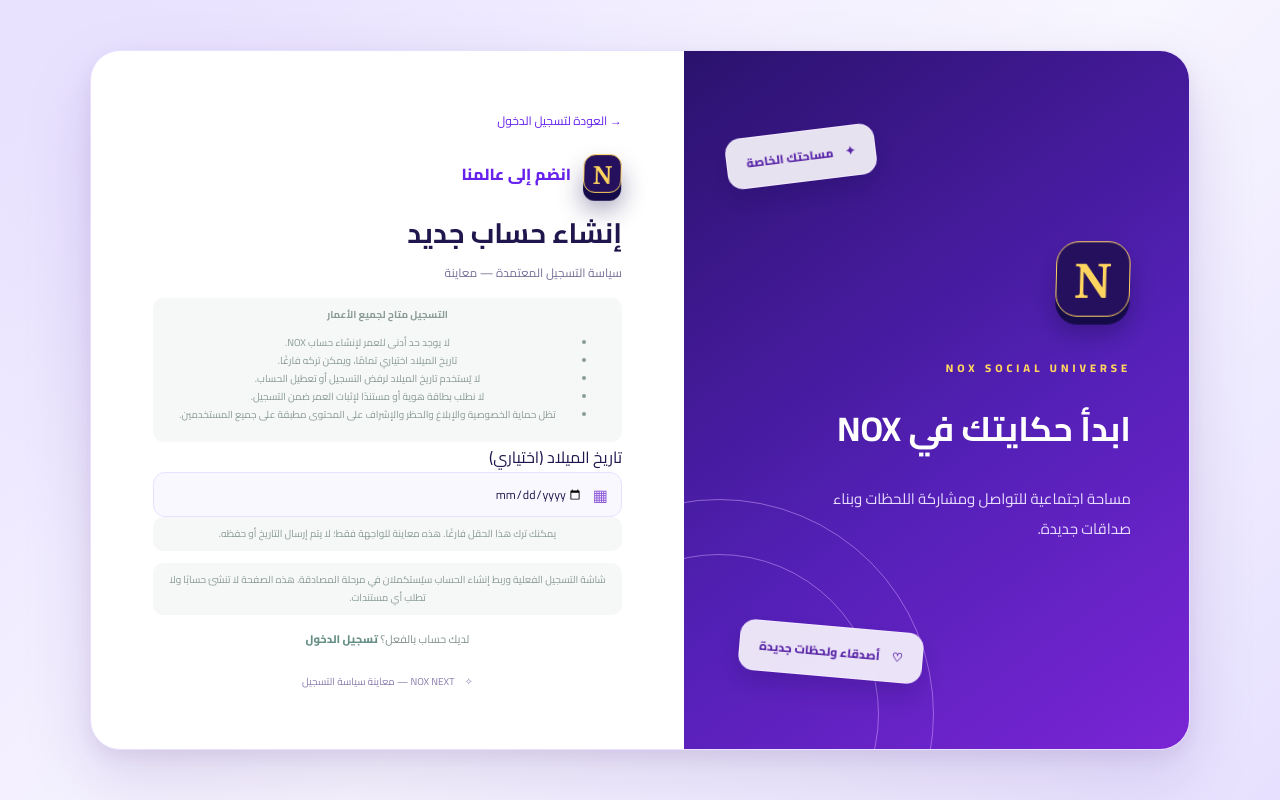
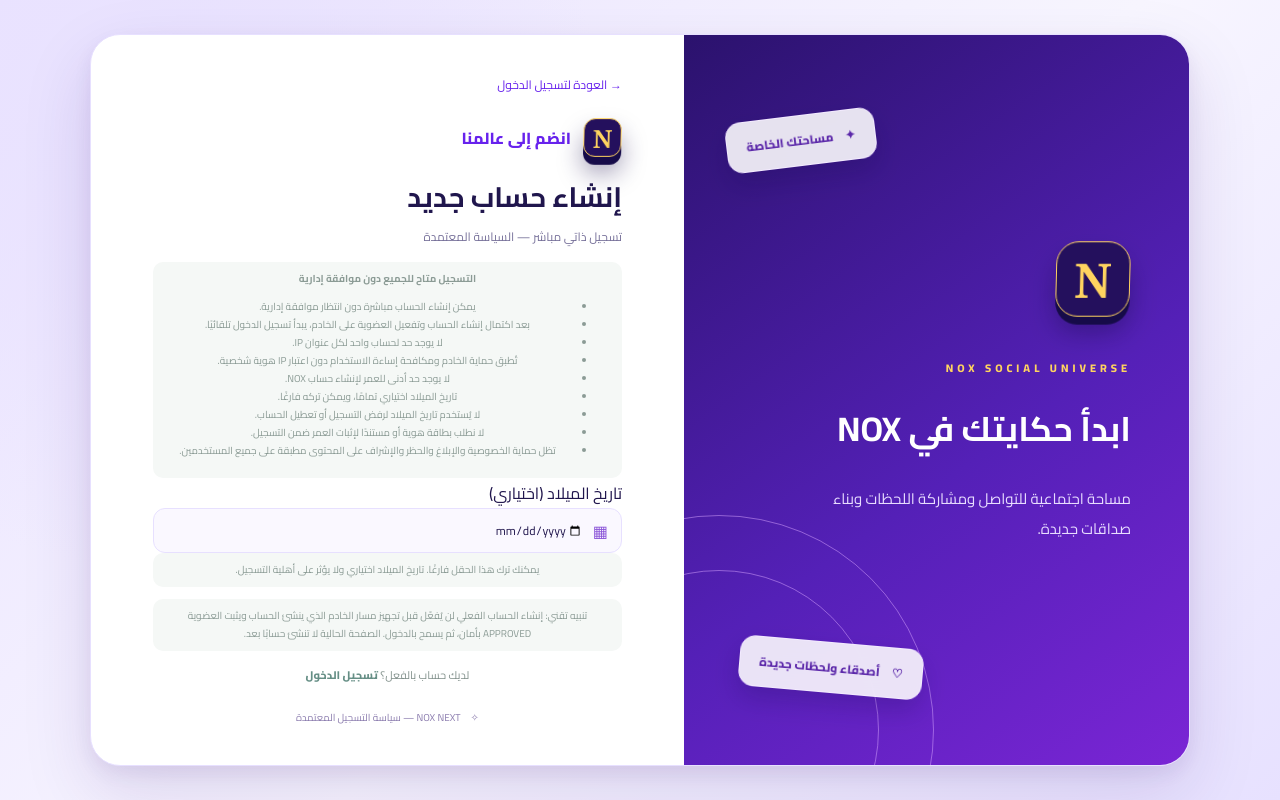
Before and after one commit to m0m330025-del/NOX-NEXT-PREVIEW, a website: page signup.html in a window 1280 px wide. Drawn offline with Linux system fonts and the light colour scheme.

Commit message:
ui(auth): reflect approved open registration policy

```diff
--- a/signup.html
+++ b/signup.html
@@ -20,10 +20,14 @@
 <section class="form-panel">
 <a class="back-link" href="./login.html">→ العودة لتسجيل الدخول</a>
 <div class="form-heading"><span class="mini-mark">N</span><span>انضم إلى عالمنا</span></div>
-<h2>إنشاء حساب جديد</h2><p class="subheading">سياسة التسجيل المعتمدة — معاينة</p>
+<h2>إنشاء حساب جديد</h2><p class="subheading">تسجيل ذاتي مباشر — السياسة المعتمدة</p>
 <section class="demo-note" role="status" aria-live="polite">
-<strong>التسجيل متاح لجميع الأعمار</strong>
+<strong>التسجيل متاح للجميع دون موافقة إدارية</strong>
 <ul>
+<li>يمكن إنشاء الحساب مباشرة دون انتظار موافقة إدارية.</li>
+<li>بعد اكتمال إنشاء الحساب وتفعيل العضوية على الخادم، يبدأ تسجيل الدخول تلقائيًا.</li>
+<li>لا يوجد حد لحساب واحد لكل عنوان IP.</li>
+<li>تُطبق حماية الخادم ومكافحة إساءة الاستخدام دون اعتبار IP هوية شخصية.</li>
 <li>لا يوجد حد أدنى للعمر لإنشاء حساب NOX.</li>
 <li>تاريخ الميلاد اختياري تمامًا، ويمكن تركه فارغًا.</li>
 <li>لا يُستخدم تاريخ الميلاد لرفض التسجيل أو تعطيل الحساب.</li>
@@ -33,10 +37,10 @@
 </section>
 <label for="birth-date">تاريخ الميلاد (اختياري)</label>
 <div class="field"><span>▦</span><input id="birth-date" type="date" autocomplete="bday" aria-describedby="birth-date-note"></div>
-<p class="demo-note" id="birth-date-note">يمكنك ترك هذا الحقل فارغًا. هذه معاينة للواجهة فقط؛ لا يتم إرسال التاريخ أو حفظه.</p>
-<p class="demo-note" style="margin-top:12px">شاشة التسجيل الفعلية وربط إنشاء الحساب سيُستكملان في مرحلة المصادقة. هذه الصفحة لا تنشئ حسابًا ولا تطلب أي مستندات.</p>
+<p class="demo-note" id="birth-date-note">يمكنك ترك هذا الحقل فارغًا. تاريخ الميلاد اختياري ولا يؤثر على أهلية التسجيل.</p>
+<p class="demo-note" style="margin-top:12px">تنبيه تقني: إنشاء الحساب الفعلي لن يُفعّل قبل تجهيز مسار الخادم الذي ينشئ الحساب ويثبت العضوية APPROVED بأمان، ثم يسمح بالدخول. الصفحة الحالية لا تنشئ حسابًا بعد.</p>
 <p class="login-line">لديك حساب بالفعل؟ <a href="./login.html">تسجيل الدخول</a></p>
-<div class="secure-note">✧　NOX NEXT — معاينة سياسة التسجيل</div>
+<div class="secure-note">✧　NOX NEXT — سياسة التسجيل المعتمدة</div>
 </section>
 </main>
 </body></html>
```
